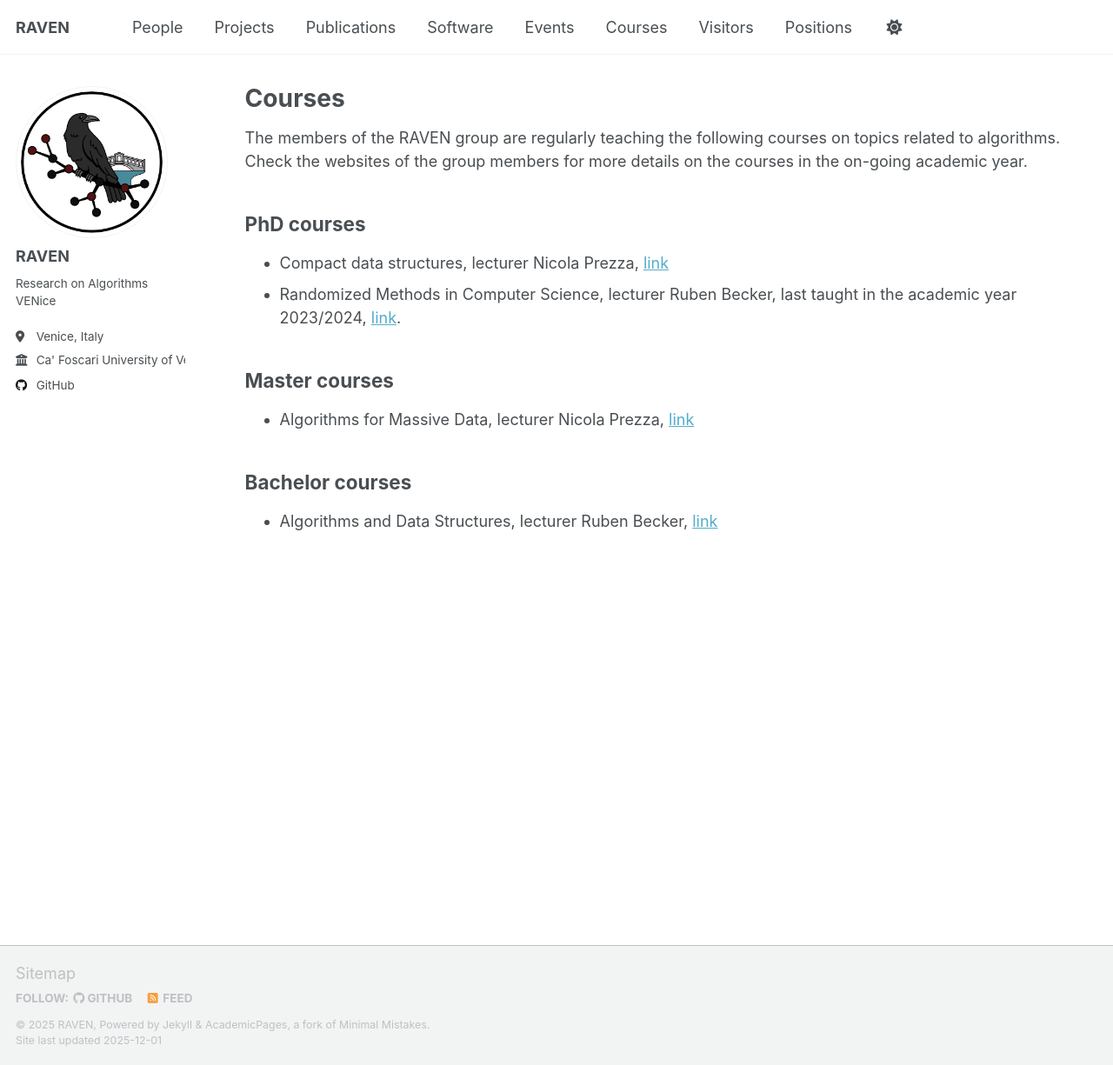
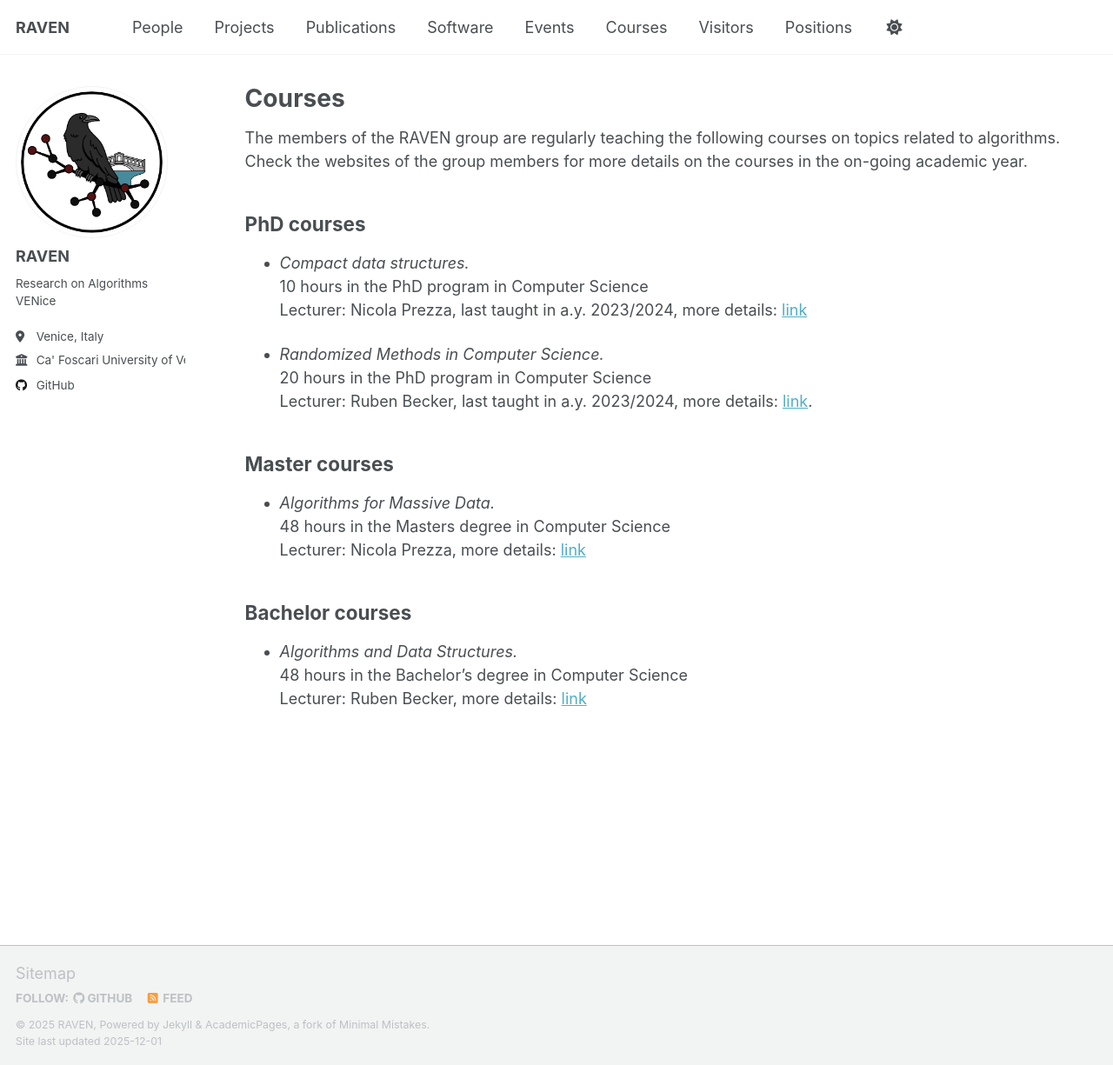
Before and after one commit to raven-laboratory/raven-laboratory.github.io, a Jekyll site: the page built from _pages/courses.md, in a window 1280 px wide and 1225 px high. Shown: the whole window at 87% size. Built offline with Jekyll 4.4.1, drawn with Linux system fonts in a browser that asks for light colours; a script that is not in the unit is left out.

Commit message:
Update courses.md

```diff
--- a/_pages/courses.md
+++ b/_pages/courses.md
@@ -8,13 +8,21 @@ author_profile: true
 The members of the RAVEN group are regularly teaching the following courses on topics related to algorithms. Check the websites of the group members for more details on the courses in the on-going academic year.
 
 ## PhD courses
-- Compact data structures, lecturer Nicola Prezza, [link](https://www.unive.it/data/course/471254/programma)
-- Randomized Methods in Computer Science, lecturer Ruben Becker,
-last taught in the academic year 2023/2024, [link](https://www.unive.it/data/insegnamento/497968).
+- *Compact data structures.*\
+10 hours in the PhD program in Computer Science\
+Lecturer: Nicola Prezza, last taught in a.y. 2023/2024, more details: [link](https://www.unive.it/data/course/471254/programma)
+
+- *Randomized Methods in Computer Science.*\
+20 hours in the PhD program in Computer Science\
+Lecturer: Ruben Becker, last taught in a.y. 2023/2024, more details: [link](https://www.unive.it/data/insegnamento/497968).
 
 
 ## Master courses
-- Algorithms for Massive Data, lecturer Nicola Prezza, [link](https://www.unive.it/data/insegnamento/576784)
+- *Algorithms for Massive Data.*\
+48 hours in the Masters degree in Computer Science\
+Lecturer: Nicola Prezza, more details: [link](https://www.unive.it/data/insegnamento/576784)
 
 ## Bachelor courses
-- Algorithms and Data Structures, lecturer Ruben Becker, [link](https://www.unive.it/data/course/608557)
+- *Algorithms and Data Structures.*\
+48 hours in the Bachelor's degree in Computer Science\
+Lecturer: Ruben Becker, more details: [link](https://www.unive.it/data/course/608557)
```
